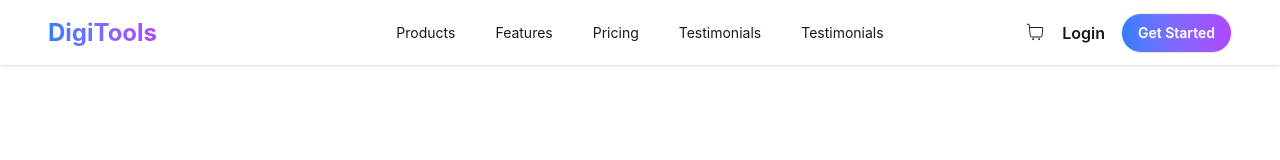
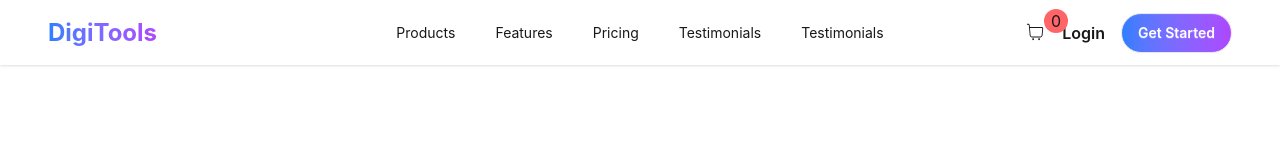
Before and after one commit to ShihabRafi1205/B13-A06-digitools-platform, a React (Vite) app: page / in a window 1280 px wide. Shown: the top 160 px of the page. Built offline with nearby package versions, Linux system fonts and the light colour scheme.

Commit message:
added badge and increse count

```diff
--- a/src/App.jsx
+++ b/src/App.jsx
@@ -4,8 +4,8 @@ import Achievement from "./components/Achievement/Achievement";
 import Banner from "./components/Banner/Banner";
 import Navbar from "./components/Navbar/Navbar";
 import Products from "./components/Product/Products";
-import { Suspense } from "react";
-import Step from "./components/Steps/Step";
+import { Suspense, useMemo, useState } from "react";
+// import Step from "./components/Steps/Step";
 
 const fetchProducts = async () => {
   const res = await fetch("/data.json");
@@ -13,19 +13,24 @@ const fetchProducts = async () => {
 };
 
 function App() {
-  const productsPromise = fetchProducts();
+
+  const [selectedProduct, setSelectedProduct] = useState([]);
+  const productsPromise = useMemo(() => fetchProducts(), []);
+
   return (
     <>
-      <Navbar></Navbar>
+      <Navbar selectedProduct={selectedProduct}></Navbar>
       <Banner></Banner>
       <Achievement></Achievement>
       <Suspense
-        fallback={<span className="loading loading-spinner loading-lg"></span>}
+        fallback={<span className="loading loading-spinner loading-lg "></span>}
       >
-        <Products productsPromise={productsPromise}></Products>
+        <Products
+          productsPromise={productsPromise}
+          selectedProduct={selectedProduct}
+          setSelectedProduct={setSelectedProduct}
+        ></Products>
       </Suspense>
-
-
 
       <ToastContainer />
     </>
--- a/src/components/Banner/Banner.jsx
+++ b/src/components/Banner/Banner.jsx
@@ -8,7 +8,7 @@ const Banner = () => {
       <div className="hero-content flex lg:gap-24 flex-col lg:flex-row-reverse">
         <img src={BannerImg} className="max-w-sm rounded-lg w-full" />
         <div>
-          <div className="text-sm bg-[#E1E7FF] rounded-full p-1.5 px-3 flex inline-flex justify-center items-center gap-2 mb-5">
+          <div className="text-sm bg-[#E1E7FF] rounded-full p-1.5 px-3 inline-flex justify-center items-center gap-2 mb-5">
             <img src={imgTooltip} alt="" />{" "}
             <span className="bg-linear-to-r from-blue-500 to-purple-500 bg-clip-text text-transparent">
               New: AI-Powered Tools Available
--- a/src/components/Navbar/Navbar.jsx
+++ b/src/components/Navbar/Navbar.jsx
@@ -1,8 +1,7 @@
 import React from "react";
 import { CiShoppingCart } from "react-icons/ci";
 
-
-const Navbar = () => {
+const Navbar = ({ selectedProduct }) => {
   return (
     <div className="navbar lg:px-12 bg-base-100 shadow-sm">
       <div className="navbar-start">
@@ -48,7 +47,10 @@ const Navbar = () => {
           </li>
         </ul>
       </div>
-      <div className="navbar-end flex gap-2 lg:gap-4">
+      <div className="navbar-end flex gap-2 lg:gap-4 relative">
+        <span className="w-6 h-6 absolute right-41 bottom-5 rounded-full text-center bg-red-400">
+          {selectedProduct.length}
+        </span>
         <span className="flex gap-1 lg:gap-4 font-semibold">
           <CiShoppingCart size={22} />
           Login
--- a/src/components/Product/Products.jsx
+++ b/src/components/Product/Products.jsx
@@ -5,17 +5,18 @@ import Step from "../Steps/Step";
 import Pricing from "../Pricing/Pricing";
 import Footer from "../Footer/Footer";
 
-
-const Products = ({ productsPromise }) => {
+const Products = ({ productsPromise, selectedProduct, setSelectedProduct }) => {
   const cards = use(productsPromise);
 
   const [availableProducts, setAvailableProducts] = useState("Products");
-  const [selectedProduct, setSelectedProduct] = useState([]);
+  // const [selectedProduct, setSelectedProduct] = useState([]);
 
   return (
     <>
       <div className=" space-y-5 my-12 lg:mt-12 container mx-auto">
-      <h2 className="text-4xl font-bold text-center">Premium Digital Tools</h2>
+        <h2 className="text-4xl font-bold text-center">
+          Premium Digital Tools
+        </h2>
         <p className="text-center">
           Choose from our curated collection of premium digital products
           designedto <br /> boost your productivity and creativity.
```
Lines whose indentation alone changed are shown as unchanged.
